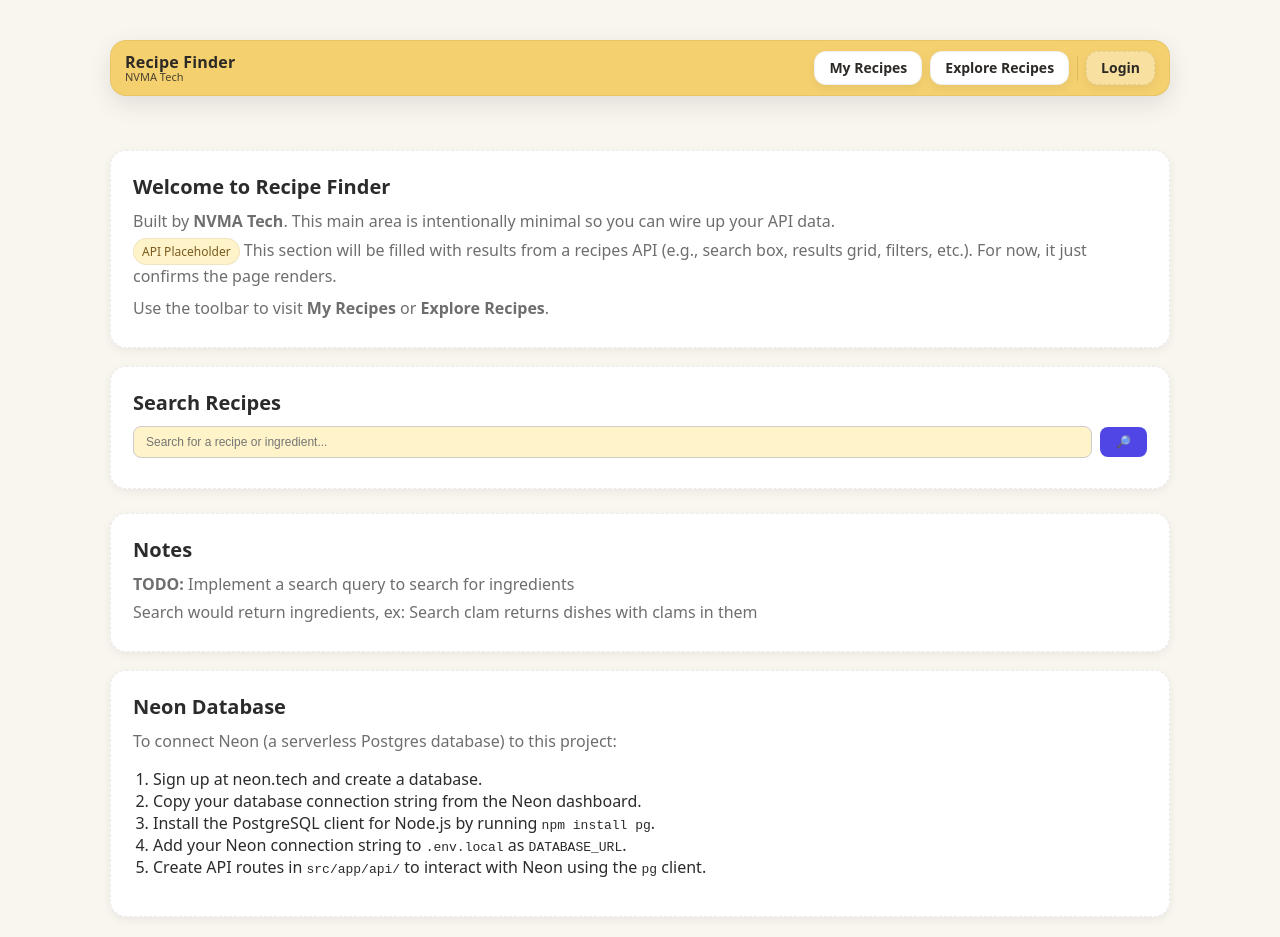
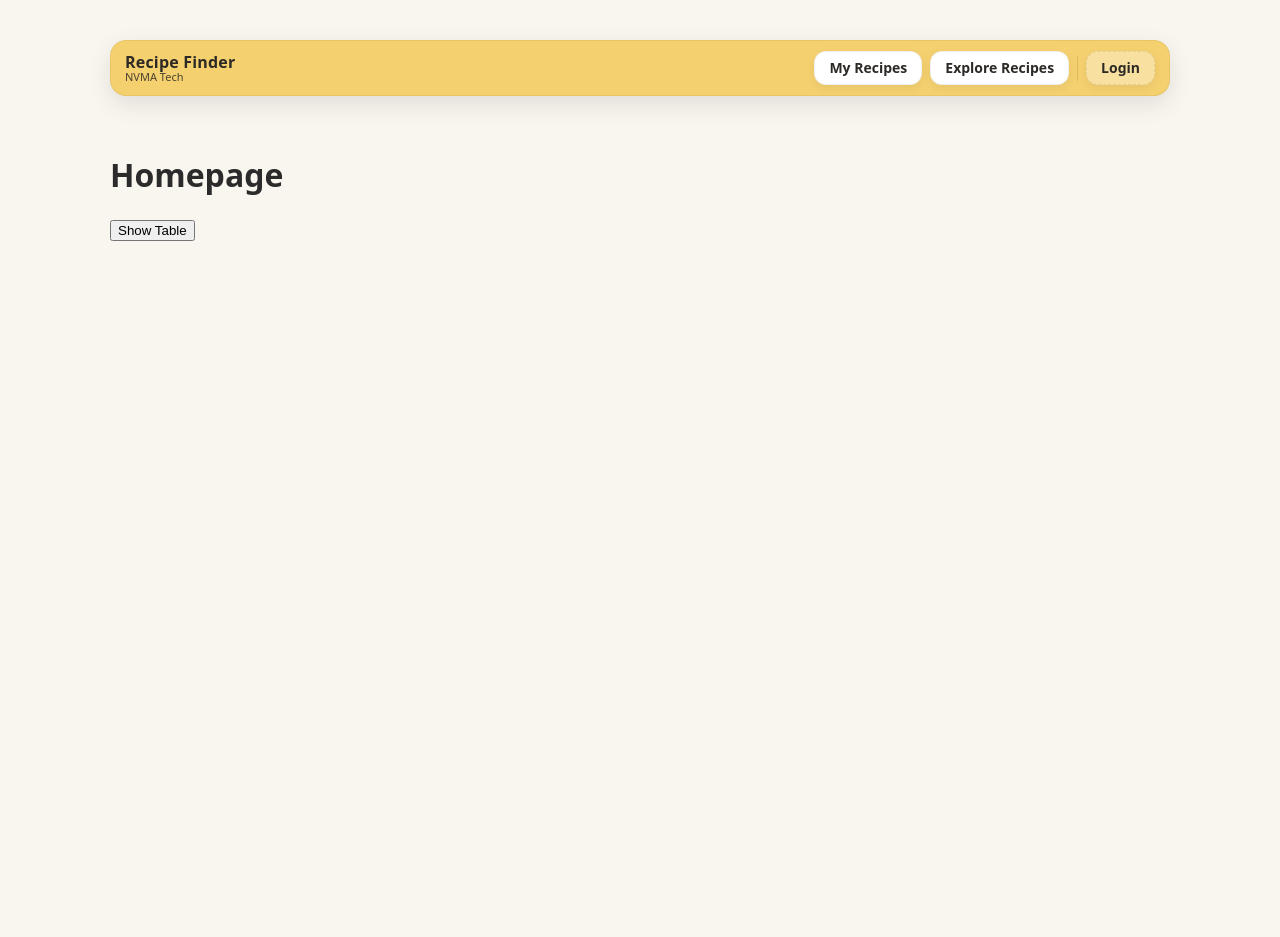
Before and after one commit to CS4800-Group8/Gather, a Next.js app: page / in a window 1280 px wide. After the commit the page ends 816 px from the top, so only its background shows below. Built offline with nearby package versions, Linux system fonts and the light colour scheme.

Commit message:
add a button on homepage to show table

```diff
--- /dev/null
+++ b/src/app/api/users/route.ts
@@ -0,0 +1,15 @@
+import { NextResponse } from "next/server";
+import { PrismaClient } from "@/generated/prisma"; // client path
+
+const prisma = globalThis.prisma || new PrismaClient();
+if (process.env.NODE_ENV === "development") (globalThis as any).prisma = prisma;
+
+export async function GET() {
+  try {
+    const users = await prisma.user.findMany({ orderBy: { id: "asc" } });
+    return NextResponse.json(users);
+  } catch (error) {
+    console.error("Error fetching users:", error);
+    return NextResponse.json({ error: "Failed to fetch users" }, { status: 500 });
+  }
+}
--- a/src/app/page.tsx
+++ b/src/app/page.tsx
@@ -1,101 +1,59 @@
-/**
- * page.tsx (Home Page)
- *   - The landing page for "/".
- *   - Explains that the main content area will be filled by a recipes API.
- *   - Take note of the "Badge" can use it later to signify if a user wants to like or favorite something
- *   - Take note of <p> allows to turn the information displayed into segments for better styling (use style= {{ style-you-want }})
- */
-
 "use client";
 
-import React from "react";
+import { useState } from "react";
 
 export default function HomePage() {
-  const [search, setSearch] = React.useState("");
-  const [success, setSuccess] = React.useState(false);
+  const [users, setUsers] = useState<any[]>([]);
+  const [loading, setLoading] = useState(false);
 
-  const handleSubmit = (e: React.FormEvent) => {
-    e.preventDefault();
-    if (search.trim()) {
-      setSuccess(true);
-    } else {
-      setSuccess(false);
+  const fetchUsers = async () => {
+    setLoading(true);
+    try {
+      const res = await fetch("/api/users");
+      const data = await res.json();
+      setUsers(data);
+    } catch (error) {
+      console.error("Error fetching users:", error);
+    } finally {
+      setLoading(false);
     }
   };
 
   return (
-    <>
+    <main className="p-6">
+      <h1 className="text-2xl font-bold mb-4">Homepage</h1>
 
-      {/* WELCOME BANNER WITH THE BADGE */}
-      <div className="hero">
-        <h2>Welcome to Recipe Finder</h2>
-        <p>
-          Built by <strong>NVMA Tech</strong>. This main area is intentionally
-          minimal so you can wire up your API data.
-        </p>
-        <p>
-          <span className="badge">API Placeholder</span> This section will be
-          filled with results from a recipes API (e.g., search box, results grid,
-          filters, etc.). For now, it just confirms the page renders.
-        </p>
-        <p style={{ marginTop: 10 }}>
-          Use the toolbar to visit <strong>My Recipes</strong> or{" "}
-          <strong>Explore Recipes</strong>.
-        </p>
-      </div>
+      <button
+        onClick={fetchUsers}
+        className="px-4 py-2 bg-blue-600 text-white rounded-lg hover:bg-blue-700"
+      >
+        Show Table
+      </button>
 
-      {/* SEARCH BAR PLACEHOLDER */}
-      <div className="hero" style={{ marginBottom: 24 }}>
-        <h2>Search Recipes</h2>
-        <form onSubmit={handleSubmit} style={{ display: "flex", gap: 8, alignItems: "center", marginBottom: 8 }}>
-          <input
-            type="text"
-            value={search}
-            onChange={e => { setSearch(e.target.value); setSuccess(false); }}
-            placeholder="Search for a recipe or ingredient..."
-            className="badge"
-            style={{ flex: 1, padding: "8px 12px", borderRadius: 8, border: "1px solid #ccc" }}
-          />
-          <button
-            type="submit"
-            className="badge"
-            style={{ padding: "8px 16px", borderRadius: 8, background: "#4f46e5", color: "#fff", border: "none" }}
-          >
-            🔎︎
-          </button>
-        </form>
-        {success && (
-          <p style={{ color: "#16a34a", fontWeight: 500 }}>Search successful! Showing results for: <span style={{ fontWeight: 700 }}>{search}</span></p>
-        )}
-      </div>
+      {loading && <p className="mt-4">Loading...</p>}
 
-      {/* NOTES AREA FOR NOW / TODO */}
-      <div className="hero">
-        <h2>Notes</h2>
-        <p>
-          <strong>TODO:</strong> Implement a search query to search for ingredients
-        </p>
-        <p>
-          Search would return ingredients, ex: Search clam returns dishes with clams in them
-        </p>
-      </div>
-
-      {/* DATABASE NOTES */}
-      <div className="hero">
-        <h2>Neon Database</h2>
-        <p>
-          To connect Neon (a serverless Postgres database) to this project:
-        </p>
-        <ol style={{ paddingLeft: 20 }}>
-          <li>Sign up at <a href="https://neon.tech">neon.tech</a> and create a database.</li>
-          <li>Copy your database connection string from the Neon dashboard.</li>
-          <li>Install the PostgreSQL client for Node.js by running <code>npm install pg</code>.</li>
-          <li>Add your Neon connection string to <code>.env.local</code> as <code>DATABASE_URL</code>.</li>
-          <li>Create API routes in <code>src/app/api/</code> to interact with Neon using the <code>pg</code> client.</li>
-        </ol>
-      </div>
-
-
-    </>
+      {users.length > 0 && (
+        <div className="mt-6 overflow-x-auto">
+          <table className="min-w-full border border-gray-300 rounded-lg">
+            <thead className="bg-gray-100">
+              <tr>
+                <th className="px-4 py-2 border">ID</th>
+                <th className="px-4 py-2 border">First Name</th>
+                <th className="px-4 py-2 border">Last Name</th>
+              </tr>
+            </thead>
+            <tbody>
+              {users.map((user) => (
+                <tr key={user.id} className="text-center">
+                  <td className="px-4 py-2 border">{user.id}</td>
+                  <td className="px-4 py-2 border">{user.firstname ?? "-"}</td>
+                  <td className="px-4 py-2 border">{user.lastname ?? "-"}</td>
+                </tr>
+              ))}
+            </tbody>
+          </table>
+        </div>
+      )}
+    </main>
   );
 }
```
Also changed, not shown: 1 other file (tests, documents, lock files or other folders).
